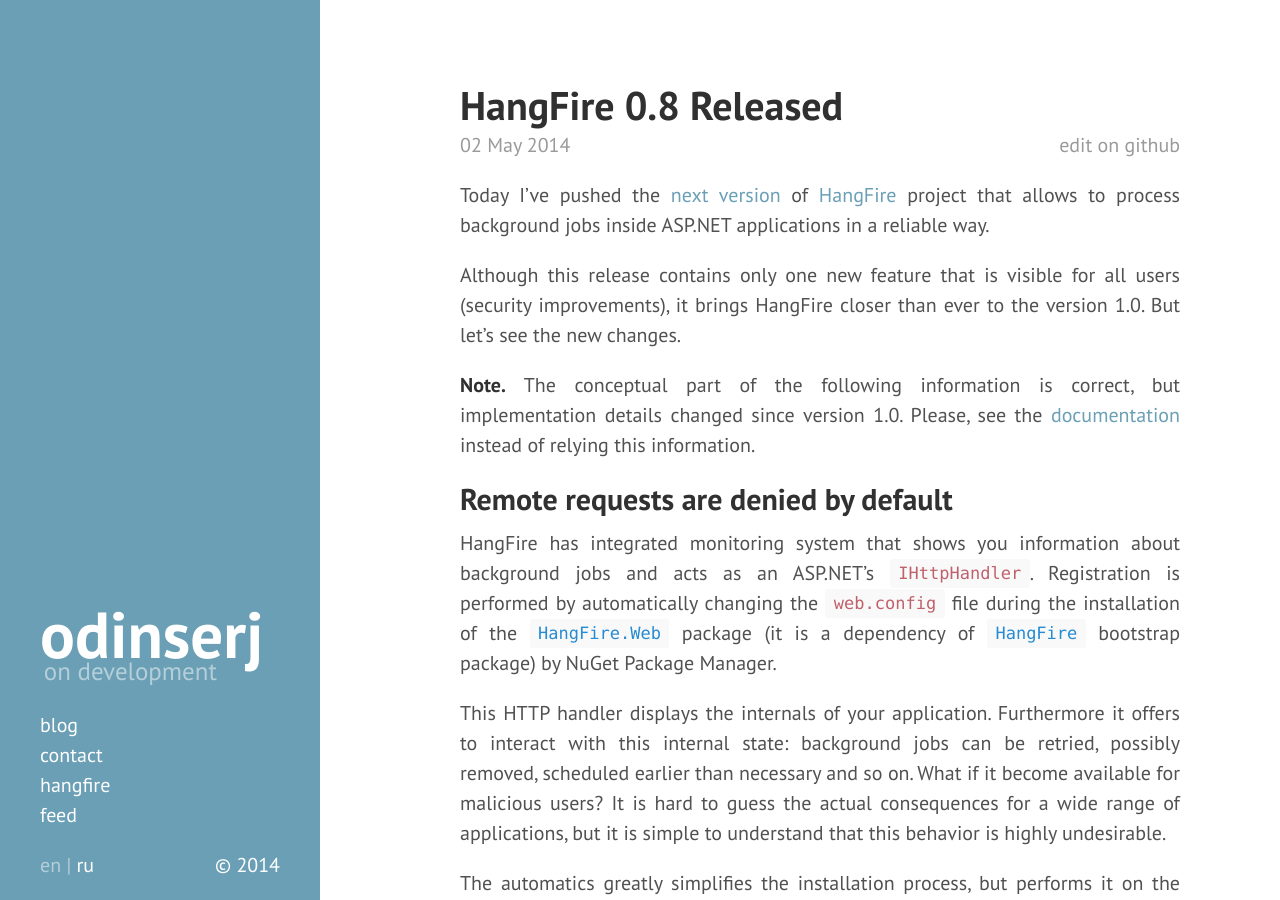
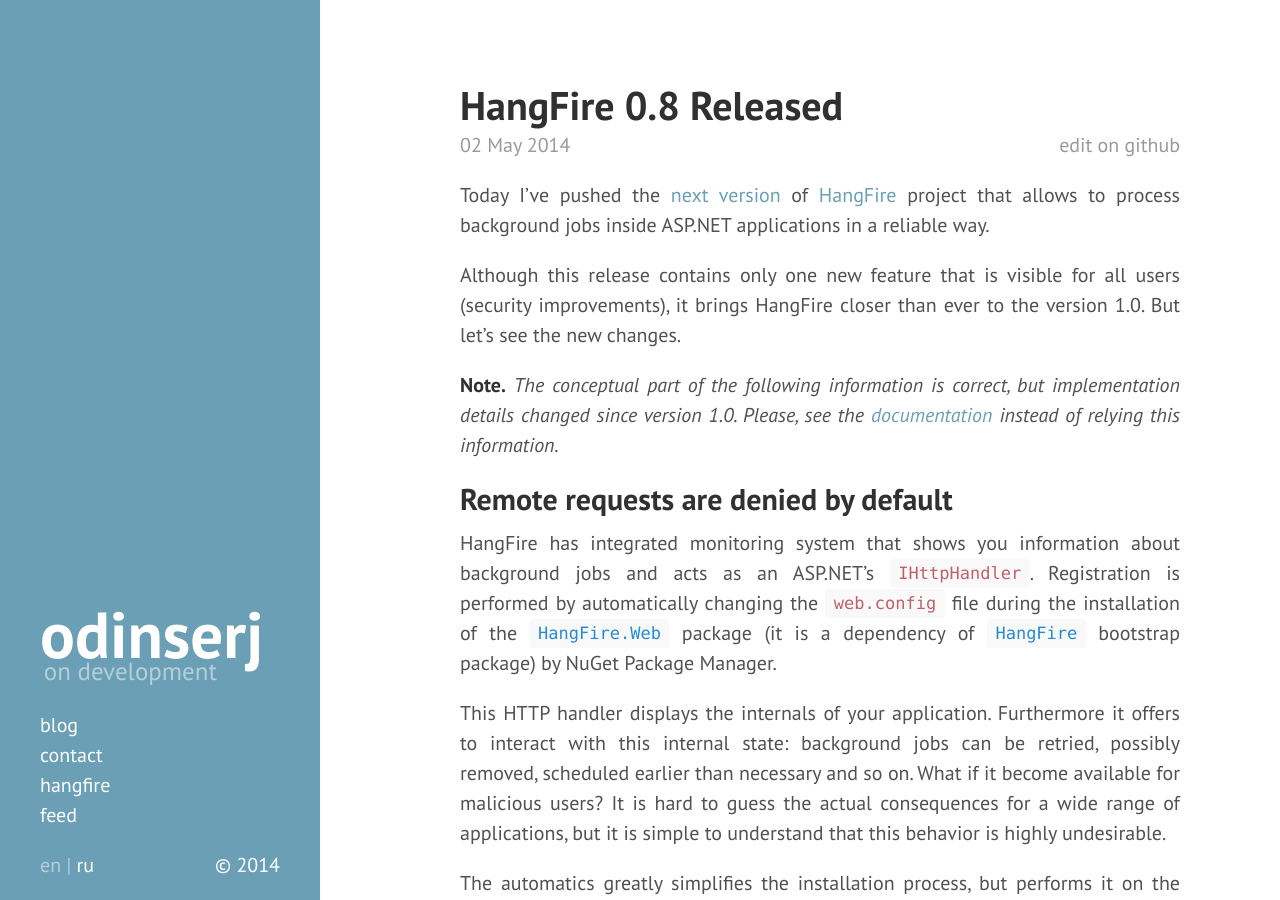
Before and after one commit to odinserj/odinserj.net, a Jekyll site: the page built from _posts/2014-05-02-hangfire-0.8-released.md, in a window 1280 px wide and 900 px high. Built offline with Jekyll 4.4.1, drawn with Linux system fonts in a browser that asks for light colours; Markdown is read by kramdown in place of the engine named in the settings; comment, search, counter and statistics services are not loaded.

```diff
--- a/_posts/2014-05-02-hangfire-0.8-released.md
+++ b/_posts/2014-05-02-hangfire-0.8-released.md
@@ -7,7 +7,7 @@ Today I've pushed the [next version](https://github.com/odinserj/HangFire/releas
 
 Although this release contains only one new feature that is visible for all users (security improvements), it brings HangFire closer than ever to the version 1.0. But let's see the new changes.
 
-**Note.** The conceptual part of the following information is correct, but implementation details changed since version 1.0. Please, see the [documentation](http://docs.hangfire.io) instead of relying this information.
+**Note.** *The conceptual part of the following information is correct, but implementation details changed since version 1.0. Please, see the [documentation](http://docs.hangfire.io) instead of relying this information.*
 
 ## Remote requests are denied by default
 
```
